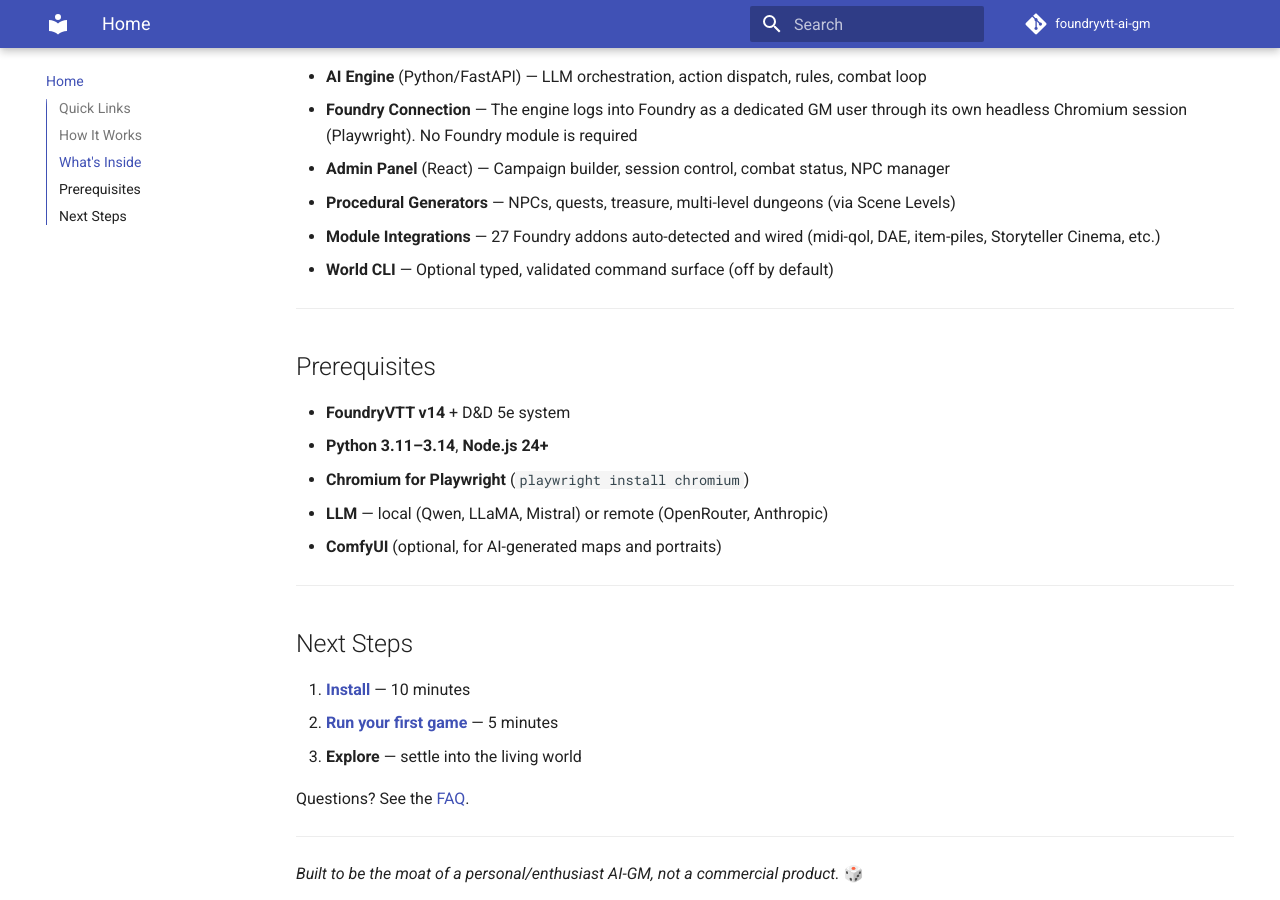
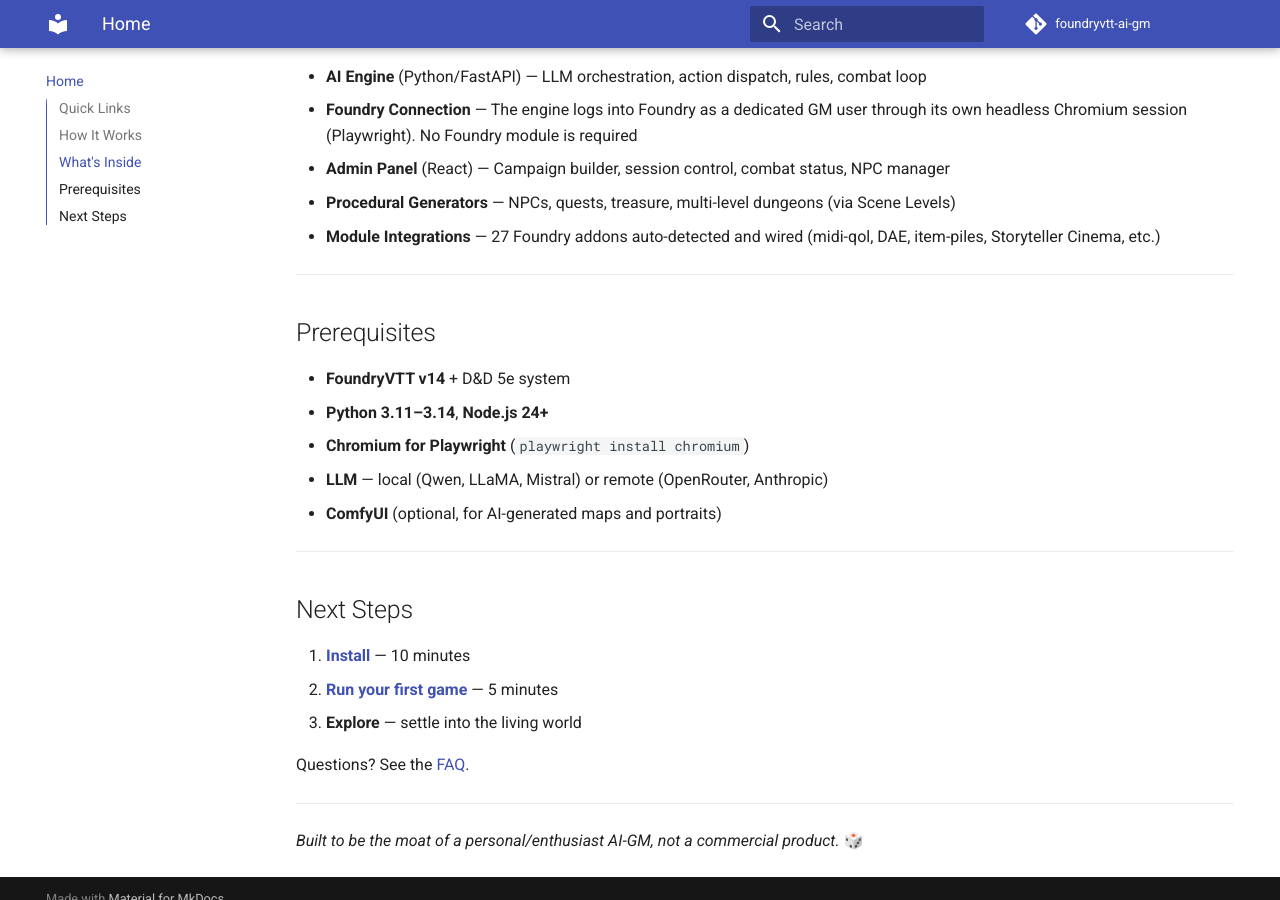
Before and after one commit to cjkennedy1972/foundryvtt-ai-gm, an MkDocs documentation site: the page built from docs/index.md, in a window 1280 px wide and 900 px high, scrolled down 1174 px. Built offline with MkDocs 1.6.1 and Material for MkDocs 9.7.7, drawn with Linux system fonts in a browser that asks for light colours; comment, search, counter and statistics services are not loaded.

Commit message:
Migrate .env and drop World CLI from the landing page
Existing .env files can still hold WORLD_CLI_* keys from before the
World CLI removal. The engine rejects unknown keys, so start.sh now
removes those lines before launch and keeps a backup of the file.

The landing page no longer lists World CLI as a feature.

```diff
--- a/docs/index.md
+++ b/docs/index.md
@@ -44,7 +44,6 @@
 - **Admin Panel** (React) — Campaign builder, session control, combat status, NPC manager
 - **Procedural Generators** — NPCs, quests, treasure, multi-level dungeons (via Scene Levels)
 - **Module Integrations** — 27 Foundry addons auto-detected and wired (midi-qol, DAE, item-piles, Storyteller Cinema, etc.)
-- **World CLI** — Optional typed, validated command surface (off by default)
 
 ---
 
```
Also changed, not shown: 1 other file.
